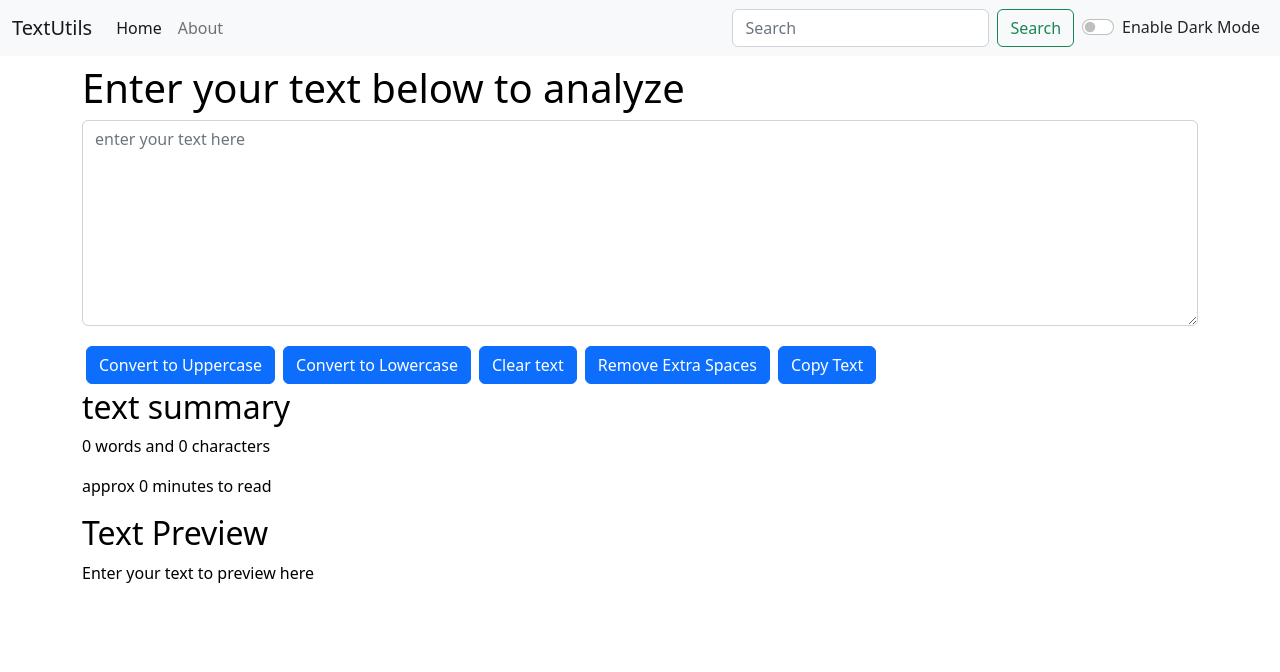
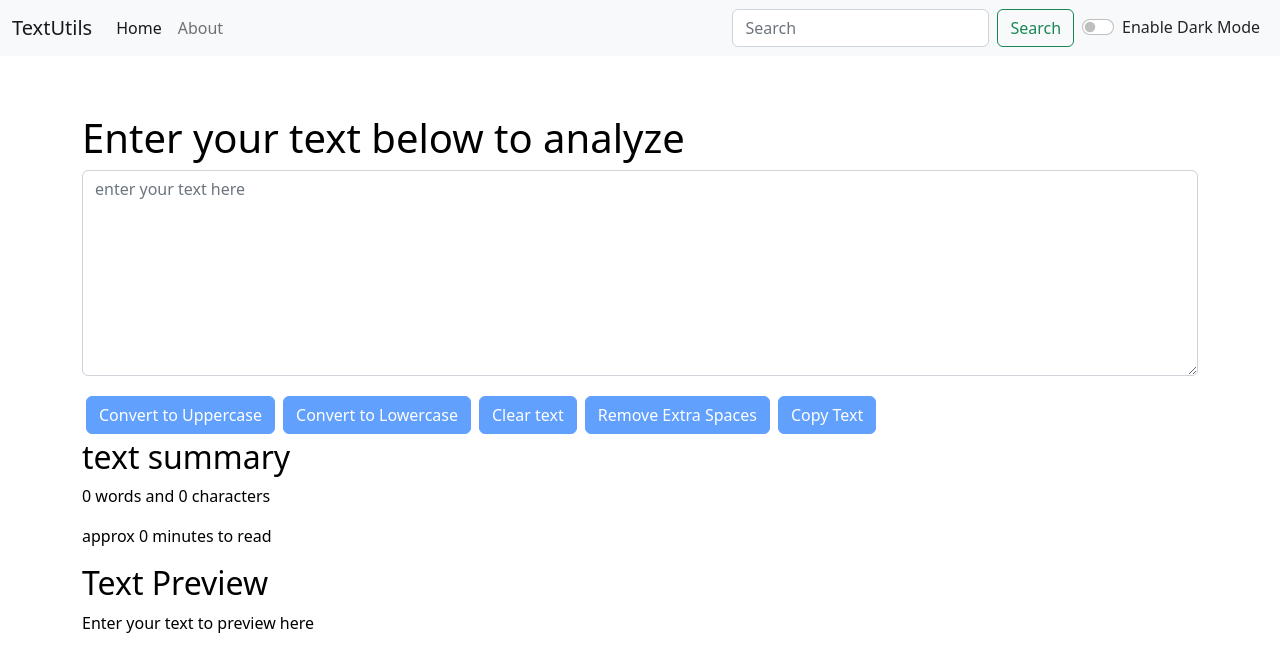
Before and after one commit to raja-1806/textutils, a React (Create React App) app: page / in a window 1280 px wide. Shown: the top 672 px of the page. Built offline with nearby package versions, Linux system fonts and the light colour scheme.

Commit message:
some fixes

```diff
--- a/src/component/Alert.js
+++ b/src/component/Alert.js
@@ -6,11 +6,14 @@
         return lower.charAt(0).toUpperCase() + lower.slice(1);
     }
   return (
-    props.alert && <div className={`alert alert-${props.alert.type} alert-dismissible fade show`} role="alert">
-        <strong>{captalize(props.alert.type)}</strong> : {props.alert.msg}
-        {/* <button type="button" className="btn-close" data-bs-dismiss="alert" aria-label="Close"></button> */}
-      </div>
+    <div style={{height : "50px"}}>
+      {props.alert && <div className={`alert alert-${props.alert.type} alert-dismissible fade show`} role="alert">
+          <strong>{captalize(props.alert.type)}</strong> : {props.alert.msg}
+          {/* <button type="button" className="btn-close" data-bs-dismiss="alert" aria-label="Close"></button> */}
+        </div>}
 
+
+    </div>
   )
 }
 
--- a/src/component/Textform.js
+++ b/src/component/Textform.js
@@ -32,6 +32,7 @@
         let text = document.getElementById("exampleFormControlTextarea1")
         text.select();
         navigator.clipboard.writeText(text.value)
+        document.getSelection().removeAllRanges();
         props.showAlert("Text copied to clipboard", "success")
     }
 
@@ -42,16 +43,16 @@
             <h1>{props.heading}</h1>
                 <textarea className="form-control" id="exampleFormControlTextarea1" rows="8" placeholder='enter your text here' value={text} onChange={handleOnChange} style={{backgroundColor : props.mode==="light"?"white":"#041209", color : props.mode ==="light"?"black":"white"}}></textarea>
             </div>
-            <button type="button" className="btn btn-primary mx-1 my-1" onClick={handleUpClick}>Convert to Uppercase</button>
-            <button type="button" className="btn btn-primary mx-1 my-1" onClick={handleLowClick}>Convert to Lowercase</button>
-            <button type="button" className="btn btn-primary mx-1 my-1" onClick={clearText}>Clear text</button>
-            <button type="button" className="btn btn-primary mx-1 my-1" onClick={removeSpaces}>Remove Extra Spaces</button>
-            <button type="button" className="btn btn-primary mx-1 my-1" onClick={handleCopy}>Copy Text</button>
+            <button type="button" className="btn btn-primary mx-1 my-1" onClick={handleUpClick} disabled={text.length===0}>Convert to Uppercase</button>
+            <button type="button" className="btn btn-primary mx-1 my-1" onClick={handleLowClick} disabled={text.length===0}>Convert to Lowercase</button>
+            <button type="button" className="btn btn-primary mx-1 my-1" onClick={clearText} disabled={text.length===0}>Clear text</button>
+            <button type="button" className="btn btn-primary mx-1 my-1" onClick={removeSpaces} disabled={text.length===0}>Remove Extra Spaces</button>
+            <button type="button" className="btn btn-primary mx-1 my-1" onClick={handleCopy} disabled={text.length===0}>Copy Text</button>
         </div>
         <div className="container"style = {{color : props.mode==="light"?"black":"white"}}>
             <h2>text summary</h2>
             <p>{text.split(" ").filter((element)=>element.length !== 0).length} words and {text.length} characters</p>
-            <p>approx {0.008 * text.length} minutes to read</p>
+            <p>approx {0.008 * text.split(" ").filter((element)=>element.length !== 0).length} minutes to read</p>
             <h2>Text Preview</h2>
             <p>{text.length>0?text:"Enter your text to preview here"}</p>
         </div>
```
